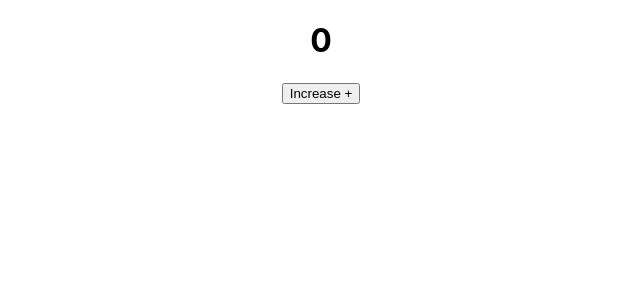
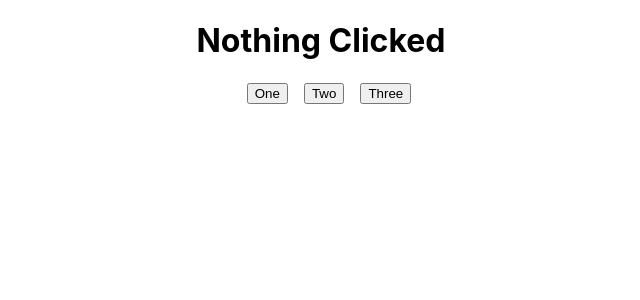
Before and after one commit to aryakrm/React-Exercises-Develhope, a React (Create React App) app: page / in a window 1280 px wide. Shown: the top 300 px of the page, without its empty margins (319-959 px from the left). Built offline with nearby package versions, Linux system fonts and the light colour scheme.

Commit message:
events2 done

```diff
--- a/src/App.js
+++ b/src/App.js
@@ -1,23 +1,12 @@
 import React from "react";
 import "./App.css";
-import ClickCounter from "./ClickCounter";
+import ClickTracker from "./ClickTracker";
 
 class App extends React.Component {
-  state = {
-    counter: 0,
-  };
-  incCounter = () => {
-    this.setState(() => {
-      return {
-        counter: this.state.counter + 1,
-      };
-    });
-  };
   render() {
     return (
       <div className="App">
-        <h1>{this.state.counter}</h1>
-        <ClickCounter eventHandler={this.incCounter} />
+        <ClickTracker />
       </div>
     );
   }
--- a/src/ClickCounter.js
+++ /dev/null
@@ -1,14 +0,0 @@
-import React from "react";
-
-class ClickCounter extends React.Component {
-  state = {};
-  render() {
-    return (
-      <div>
-        <button onClick={this.props.eventHandler}>Increase +</button>
-      </div>
-    );
-  }
-}
-
-export default ClickCounter;
--- /dev/null
+++ b/src/ClickTracker.js
@@ -0,0 +1,30 @@
+import React from "react";
+
+class ClickTracker extends React.Component {
+  state = {
+    title: "Nothing Clicked",
+  };
+  clickEvent = (event) => {
+    this.setState({
+      title: `${event.target.textContent} is Clicked`,
+    });
+  };
+  render() {
+    return (
+      <div>
+        <h1>{this.state.title}</h1>
+        <button onClick={this.clickEvent} style={{ marginLeft: "1rem" }}>
+          One
+        </button>
+        <button onClick={this.clickEvent} style={{ marginLeft: "1rem" }}>
+          Two
+        </button>
+        <button onClick={this.clickEvent} style={{ marginLeft: "1rem" }}>
+          Three
+        </button>
+      </div>
+    );
+  }
+}
+
+export default ClickTracker;
```
